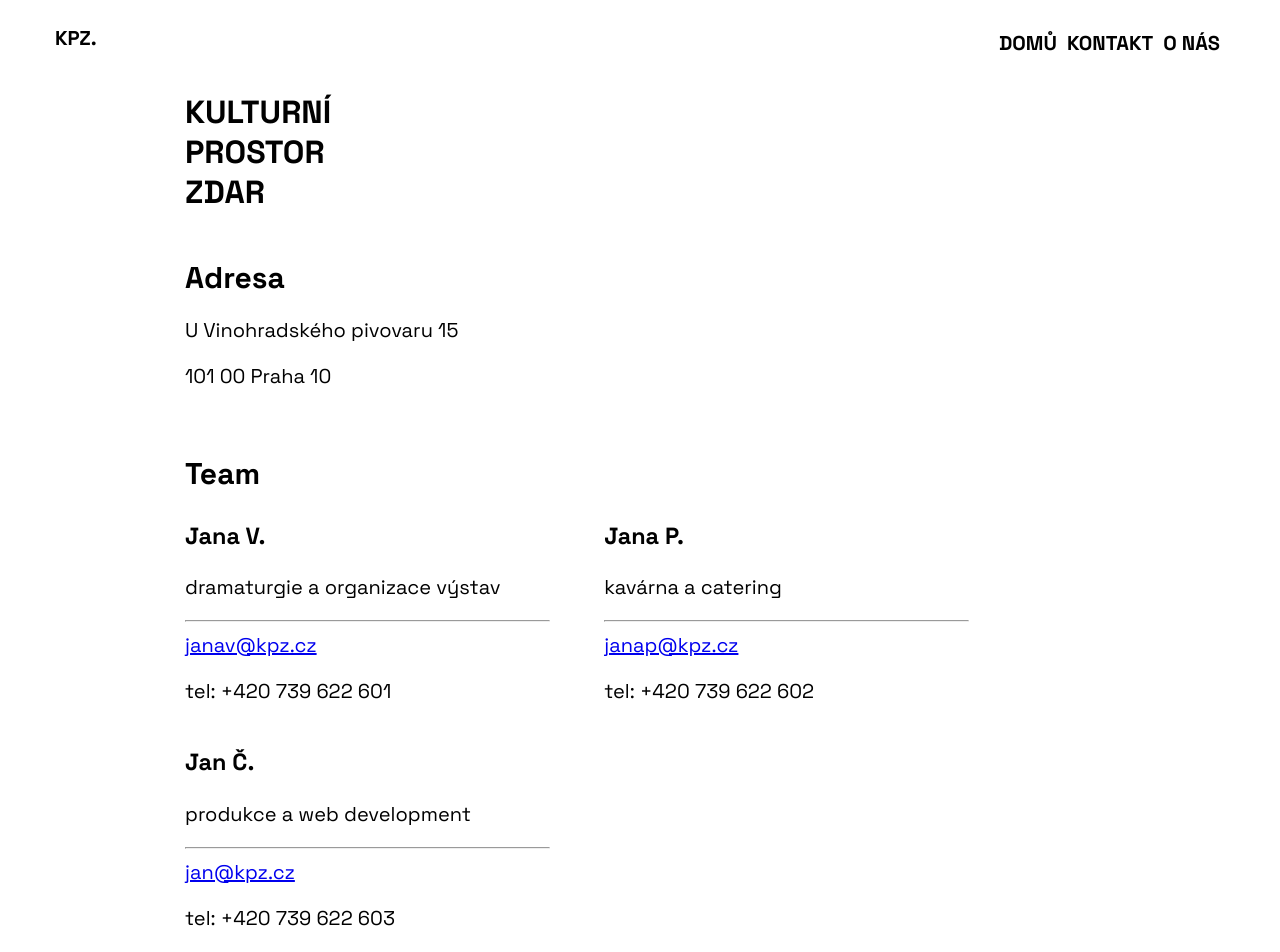
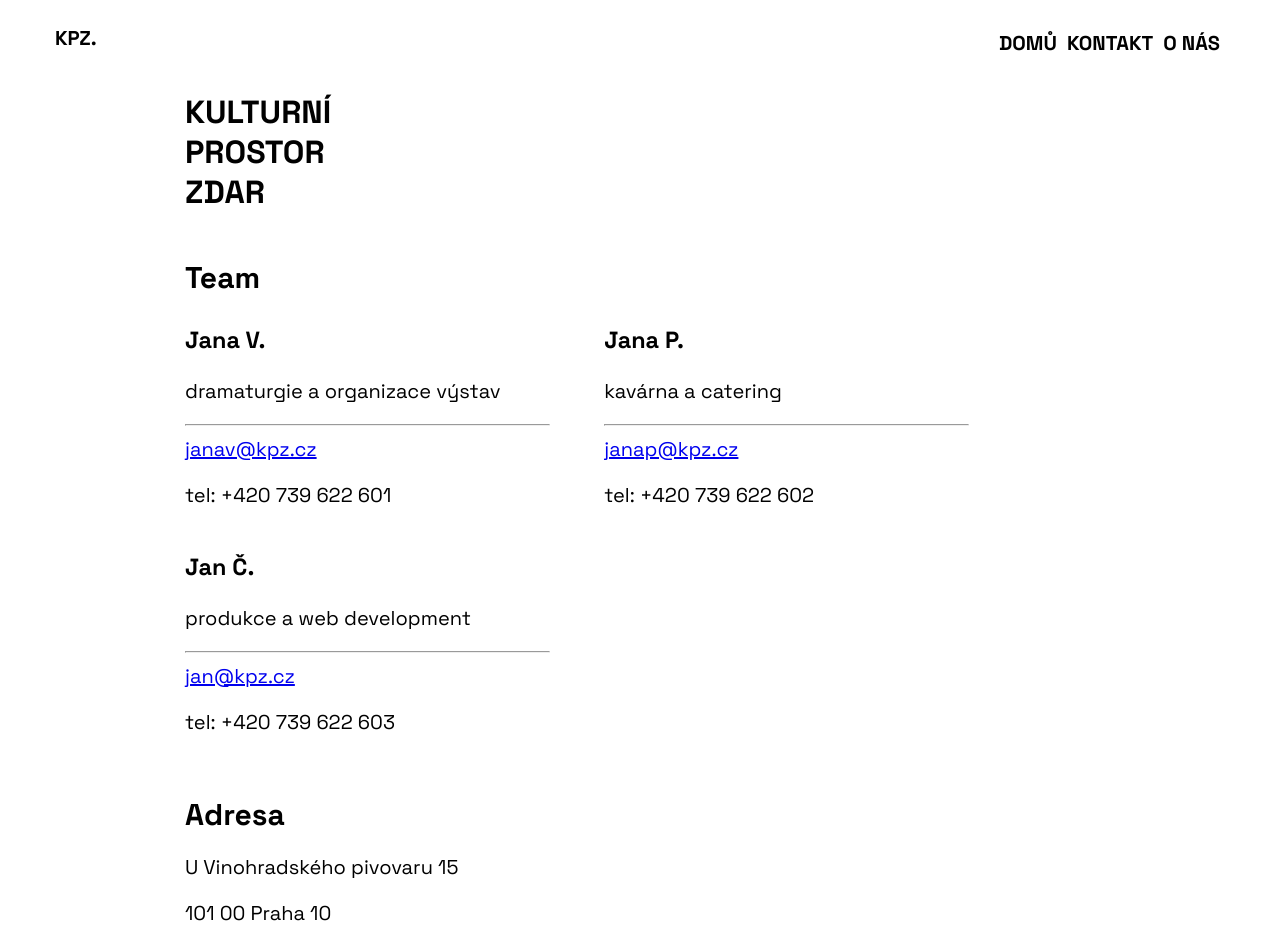
Before and after one commit to PrikrylovaJ/Kulturni-prostor-Zdar, a React app: page /kontakt in a window 1280 px wide. Shown: the top 952 px of the page. Built offline with nearby package versions, Linux system fonts and the light colour scheme.

Commit message:
:stranka kontakt_prehozeni tym a adresa

```diff
--- a/src/Kontakt/index.jsx
+++ b/src/Kontakt/index.jsx
@@ -6,13 +6,7 @@ export const Kontakt = () => {
     <main>
       <div className="contact__content">
         <h1>KULTURNÍ PROSTOR ZDAR</h1>
-        <div className="contacts">
-          <div className="contact__address">
-            <h2>Adresa</h2>
-            <p>U Vinohradského pivovaru 15</p>
-            <p>101 00 Praha 10</p>
-          </div>
-        </div>
+        <div className="contacts"></div>
         <div className="contacts">
           <div className="contact__people">
             <h2>Team</h2>
@@ -49,6 +43,11 @@ export const Kontakt = () => {
             </div>
           </div>
         </div>
+        <div className="contact__address">
+          <h2>Adresa</h2>
+          <p>U Vinohradského pivovaru 15</p>
+          <p>101 00 Praha 10</p>
+        </div>
         <div className="map">
           <iframe
             className="map"
--- a/src/Kontakt/style.css
+++ b/src/Kontakt/style.css
@@ -2,7 +2,6 @@
   font-size: 20px;
   display: flex;
   justify-content: start;
-  margin-top: 20px;
 }
 
 .team__container {
@@ -18,3 +17,8 @@
 .map {
   margin-top: 20px;
 }
+
+.contact__address {
+  margin-top: 40px;
+  font-size: 20px;
+}
```
